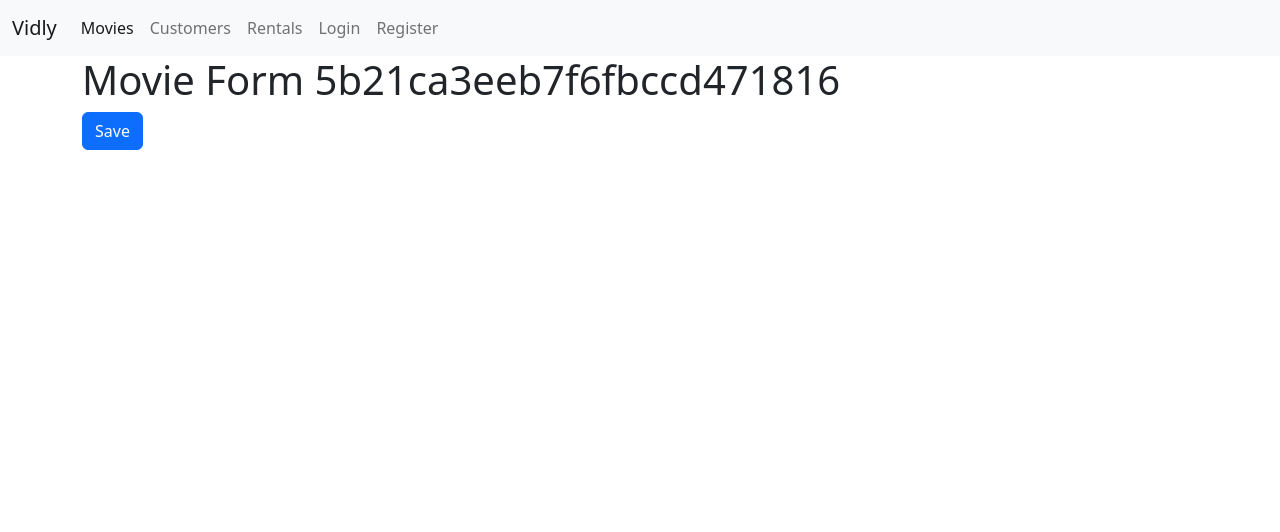
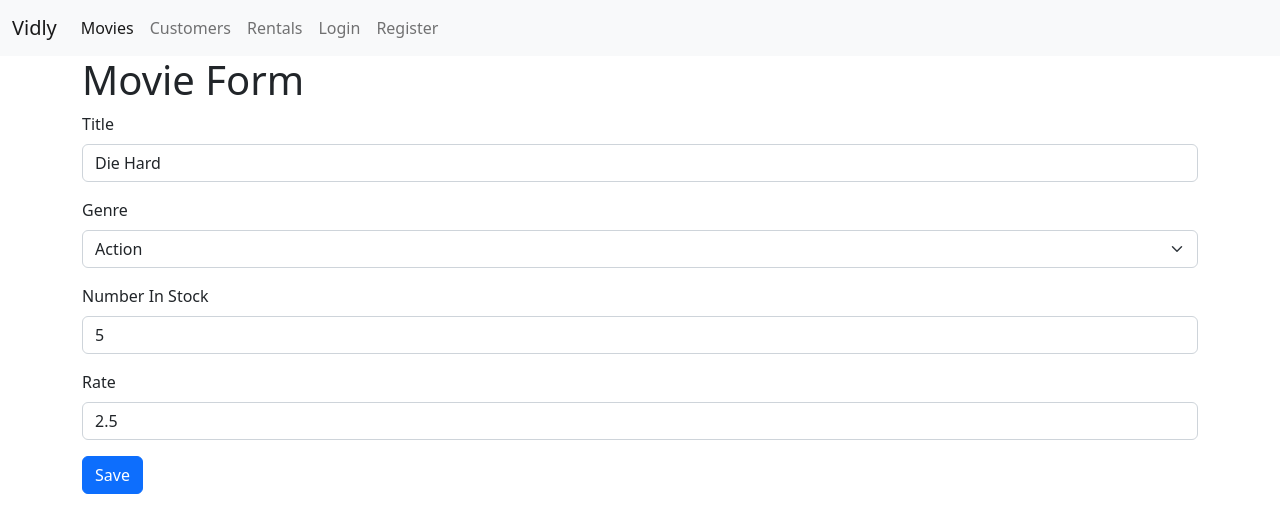
Before and after one commit to gabyreload1983/vidly-frontend, a React (Create React App) app: page /movies/5b21ca3eeb7f6fbccd471816 in a window 1280 px wide. Shown: the top 532 px of the page. Built offline with nearby package versions, Linux system fonts and the light colour scheme.

Commit message:
Movie form
DropdownList component

```diff
--- /dev/null
+++ b/src/components/common/dropDownList.jsx
@@ -0,0 +1,22 @@
+import React from "react";
+
+const DropDownList = ({ name, label, options, error, ...rest }) => {
+  return (
+    <div className="mb-3">
+      <label htmlFor={name} className="form-label">
+        {label}
+      </label>
+      <select name={name} id={name} {...rest} className="form-select">
+        <option value="" />
+        {options.map((option) => (
+          <option key={option._id} value={option._id}>
+            {option.name}
+          </option>
+        ))}
+      </select>
+      {error && <div className="alert alert-danger">{error}</div>}
+    </div>
+  );
+};
+
+export default DropDownList;
--- a/src/components/common/form.jsx
+++ b/src/components/common/form.jsx
@@ -1,6 +1,7 @@
 import React, { Component } from "react";
 import Joi from "joi-browser";
 import Input from "./input";
+import DropDownList from "./dropDownList";
 
 class Form extends Component {
   state = {
@@ -11,7 +12,6 @@ class Form extends Component {
   validate = () => {
     const options = { abortEarly: false };
     const { error } = Joi.validate(this.state.data, this.schema, options);
-
     if (!error) return null;
 
     const errors = {};
@@ -34,7 +34,7 @@ class Form extends Component {
     const errors = this.validate();
     this.setState({ errors: errors || {} });
     if (errors) return;
-    this.doSubmit();
+    this.doSubmit(this.state.data);
   };
 
   handleChange = ({ currentTarget: input }) => {
@@ -72,6 +72,20 @@ class Form extends Component {
       </button>
     );
   }
+
+  renderDropDownList(name, label, options) {
+    const { data, errors } = this.state;
+    return (
+      <DropDownList
+        name={name}
+        value={data[name]}
+        label={label}
+        options={options}
+        onChange={this.handleChange}
+        error={errors[name]}
+      />
+    );
+  }
 }
 
 export default Form;
--- a/src/components/movieForm.jsx
+++ b/src/components/movieForm.jsx
@@ -1,17 +1,81 @@
 import React from "react";
+import Form from "./common/form";
+import Joi from "joi-browser";
+import { getGenres } from "../services/fakeGenreService";
+import { getMovie, saveMovie } from "../services/fakeMovieService";
 
-const MovieForm = ({ match, history }) => {
-  return (
-    <div>
-      <h1>Movie Form {match.params.id}</h1>
-      <button
-        className="btn btn-primary"
-        onClick={() => history.push("/movies")}
-      >
-        Save
-      </button>
-    </div>
-  );
-};
+class MovieForm extends Form {
+  state = {
+    data: {
+      title: "",
+      genreId: "",
+      numberInStock: "",
+      dailyRentalRate: "",
+    },
+    genres: [],
+    errors: {},
+  };
+
+  schema = {
+    _id: Joi.string(),
+    title: Joi.string().required().label("Title"),
+    genreId: Joi.string().required().label("Genre"),
+    numberInStock: Joi.number()
+      .required()
+      .min(0)
+      .max(100)
+      .label("Number In Stock"),
+    dailyRentalRate: Joi.number()
+      .required()
+      .min(0)
+      .max(10)
+      .label("Daily Rental Rate"),
+  };
+
+  componentDidMount() {
+    const genres = getGenres();
+    this.setState({ genres });
+
+    const movieId = this.props.match.params.id;
+    if (movieId === "new") return;
+
+    const movie = getMovie(movieId);
+    if (!movie) return this.props.history.replace("/not-found");
+
+    this.setState({ data: this.mapToViewModel(movie) });
+  }
+
+  mapToViewModel(movie) {
+    return {
+      _id: movie._id,
+      title: movie.title,
+      genreId: movie.genre._id,
+      numberInStock: movie.numberInStock,
+      dailyRentalRate: movie.dailyRentalRate,
+    };
+  }
+
+  doSubmit = () => {
+    saveMovie(this.state.data);
+
+    this.props.history.push("/movies");
+  };
+
+  render() {
+    return (
+      <div>
+        <h1>Movie Form</h1>
+
+        <form onSubmit={this.handleSubmit}>
+          {this.renderInput("title", "Title")}
+          {this.renderDropDownList("genreId", "Genre", this.state.genres)}
+          {this.renderInput("numberInStock", "Number In Stock", "number")}
+          {this.renderInput("dailyRentalRate", "Rate")}
+          {this.renderButton("Save")}
+        </form>
+      </div>
+    );
+  }
+}
 
 export default MovieForm;
--- a/src/components/movies.jsx
+++ b/src/components/movies.jsx
@@ -6,6 +6,7 @@ import { paginate } from "../utils/paginate";
 import ListGroup from "./common/listGroup";
 import MoviesTable from "./moviesTable";
 import _ from "lodash";
+import { Link } from "react-router-dom";
 
 class Movies extends Component {
   state = {
@@ -85,6 +86,9 @@ class Movies extends Component {
           />
         </div>
         <div className="col">
+          <Link to="/movies/new" className="btn btn-primary mb-3">
+            New Movie
+          </Link>
           <p>Showing {totalCount} movies in the database.</p>
           <MoviesTable
             movies={movies}
--- a/src/services/fakeMovieService.js
+++ b/src/services/fakeMovieService.js
@@ -78,13 +78,13 @@ export function getMovie(id) {
 
 export function saveMovie(movie) {
   let movieInDb = movies.find((m) => m._id === movie._id) || {};
-  movieInDb.name = movie.name;
+  movieInDb.title = movie.title;
   movieInDb.genre = genresAPI.genres.find((g) => g._id === movie.genreId);
   movieInDb.numberInStock = movie.numberInStock;
   movieInDb.dailyRentalRate = movie.dailyRentalRate;
 
   if (!movieInDb._id) {
-    movieInDb._id = Date.now();
+    movieInDb._id = Date.now().toString();
     movies.push(movieInDb);
   }
 
```
